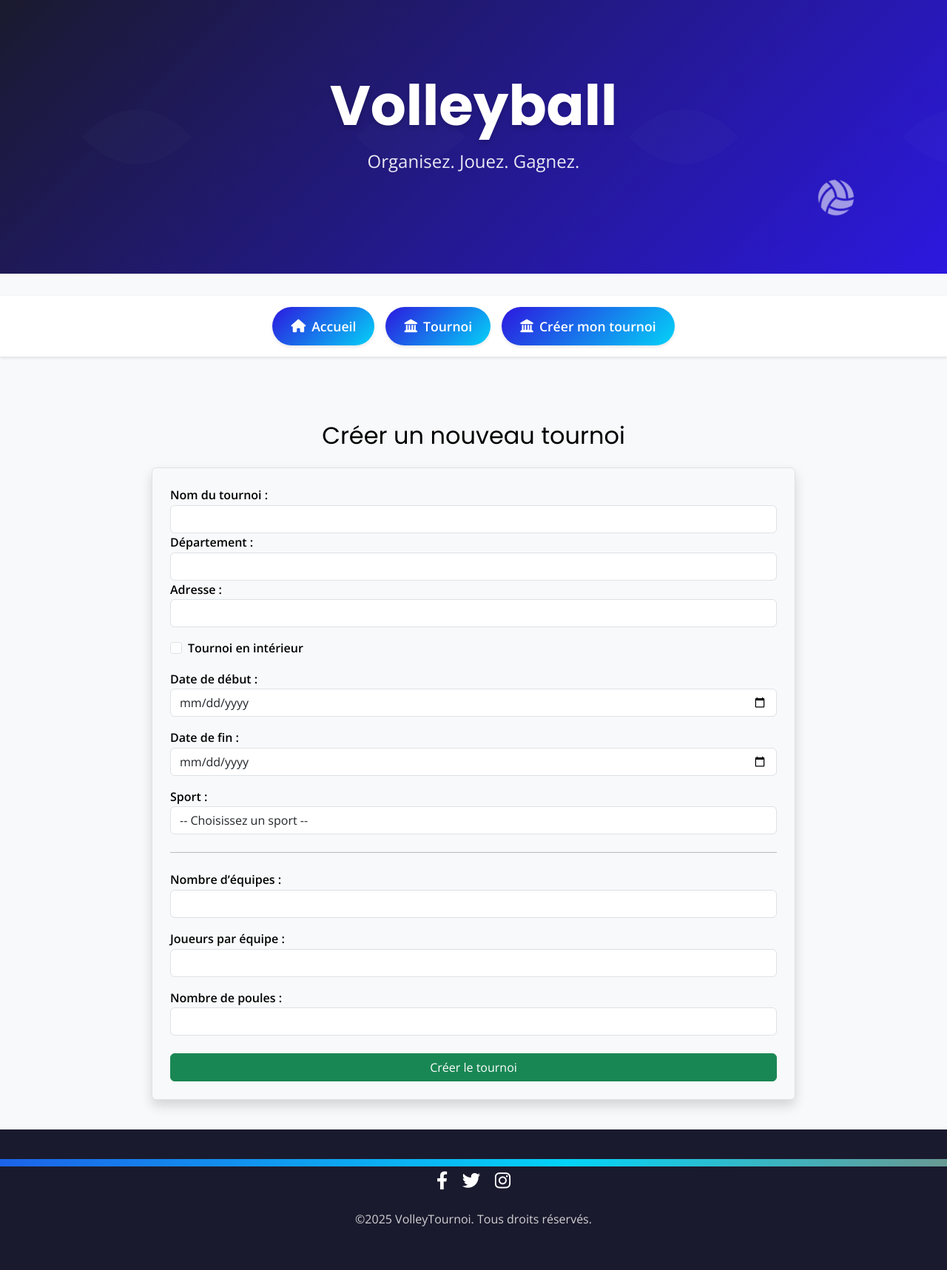
After one commit to LouisAyzac/TournamentMaker, a Django app: page /TournamentMaker/creer_tournoi/ in a window 1280 px wide. The commit adds this page. Shown: the whole page at 74% size. Run offline with Django 5.2, Linux system fonts and the light colour scheme; parts of the project's set-up code (start-up, migrations or seed data) failed here and were passed over.

Commit message:
recupere dev

```diff
--- a/TournoiApp/TournamentMaker/admin.py
+++ b/TournoiApp/TournamentMaker/admin.py
@@ -9,6 +9,7 @@ from .models import Tournament, Team, Player, Match, Ranking, Pool, UserProfile
 from django.contrib.auth.models import User
 from django.contrib.auth.admin import UserAdmin as BaseUserAdmin
 from django.contrib.admin import SimpleListFilter
+
 
 
 class PoolTournamentFilter(SimpleListFilter):
@@ -225,6 +226,8 @@ class MatchAdmin(admin.ModelAdmin):
     )
 
     list_filter = (PoolFilter, PhaseFilter, TournamentFilter)  # ajoute TournamentFilter ici
+
+
 
 
 
--- a/TournoiApp/TournamentMaker/templates/base_generic.html
+++ b/TournoiApp/TournamentMaker/templates/base_generic.html
@@ -51,10 +51,11 @@
             <i class="fas fa-landmark"></i> Tournoi
         </a>
 
+         <a href="{% url 'create_tournament' %}" class="nav-button">
+            <i class="fas fa-landmark"></i> Créer mon tournoi
+        </a>
+
         {% if request.session.selected_tournament_id %}
-            <a href="{% url 'players' %}" class="nav-button">
-                <i class="fas fa-users"></i> Joueurs
-            </a>
             <a href="{% url 'teams' %}" class="nav-button">
                 <i class="fas fa-tshirt"></i> Équipes
             </a>
--- /dev/null
+++ b/TournoiApp/TournamentMaker/templates/create_tournament.html
@@ -0,0 +1,75 @@
+{% extends 'base_generic.html' %}
+
+{% block title %}
+  <title>Créer un tournoi</title>
+{% endblock %}
+
+{% block content %}
+<div class="container mt-5" style="color: black;">
+  <h2 class="text-center mb-4">Créer un nouveau tournoi</h2>
+
+  <form method="POST" class="w-75 mx-auto p-4 border rounded bg-light shadow" style="color: black;">
+    {% csrf_token %}
+
+    <div class="form-group">
+      <label for="name"><strong>Nom du tournoi :</strong></label>
+      <input type="text" class="form-control" name="name" required>
+    </div>
+
+    <div class="form-group">
+      <label for="department"><strong>Département :</strong></label>
+      <input type="text" class="form-control" name="department" required>
+    </div>
+
+    <div class="form-group">
+      <label for="address"><strong>Adresse :</strong></label>
+      <input type="text" class="form-control" name="address">
+    </div>
+
+    <div class="form-group form-check mt-3">
+      <input type="checkbox" class="form-check-input" name="is_indoor" id="indoorCheck">
+      <label class="form-check-label" for="indoorCheck"><strong>Tournoi en intérieur</strong></label>
+    </div>
+
+    <div class="form-group mt-3">
+      <label for="start_date"><strong>Date de début :</strong></label>
+      <input type="date" class="form-control" name="start_date" required>
+    </div>
+
+    <div class="form-group mt-3">
+      <label for="end_date"><strong>Date de fin :</strong></label>
+      <input type="date" class="form-control" name="end_date" required>
+    </div>
+
+    <div class="form-group mt-3">
+      <label for="sport"><strong>Sport :</strong></label>
+      <select class="form-control" name="sport" required>
+        <option value="">-- Choisissez un sport --</option>
+        <option value="football">Football</option>
+        <option value="volleyball">Volleyball</option>
+        <option value="basketball">Basketball</option>
+        <option value="rugby">Rugby</option>
+      </select>
+    </div>
+
+    <hr class="my-4">
+
+    <div class="form-group">
+      <label for="nb_teams"><strong>Nombre d’équipes :</strong></label>
+      <input type="number" class="form-control" name="nb_teams" min="1" required>
+    </div>
+
+    <div class="form-group mt-3">
+      <label for="players_per_team"><strong>Joueurs par équipe :</strong></label>
+      <input type="number" class="form-control" name="players_per_team" min="1" required>
+    </div>
+
+    <div class="form-group mt-3">
+      <label for="nb_pools"><strong>Nombre de poules :</strong></label>
+      <input type="number" class="form-control" name="nb_pools" min="1" required>
+    </div>
+
+    <button type="submit" class="btn btn-success mt-4 w-100">Créer le tournoi</button>
+  </form>
+</div>
+{% endblock %}
--- a/TournoiApp/TournamentMaker/templates/select_tournament.html
+++ b/TournoiApp/TournamentMaker/templates/select_tournament.html
@@ -22,5 +22,6 @@
 
       <button type="submit" class="btn btn-primary mt-3">Valider</button>
     </form>
-  </div>
+
+
 {% endblock %}
--- a/TournoiApp/TournamentMaker/urls.py
+++ b/TournoiApp/TournamentMaker/urls.py
@@ -40,7 +40,7 @@ urlpatterns = [
 
     path('matchs/', views.matchs, name='matchs'),
 
-
+    path('creer_tournoi/', views.create_tournament, name='create_tournament'),
 
 
 
--- a/TournoiApp/TournamentMaker/views.py
+++ b/TournoiApp/TournamentMaker/views.py
@@ -57,7 +57,6 @@ def player_detail(request, pk):
     return render(request, 'players_detail.html', {'player': player})
 
 
-
 from TournamentMaker.models import Team, Ranking
 
 from TournamentMaker.models import Team, Ranking
@@ -113,7 +112,6 @@ def team_detail(request, pk):
             elif match.phase == 'pool':
                 points[winner.id] += 3
                 pool_wins[winner.id] += 1
-
 
     sorted_teams = sorted(teams, key=lambda t: points[t.id], reverse=True)
 
@@ -186,6 +184,9 @@ def matchs_en_cours(request):
 
     return render(request, 'matchs_en_cours.html', {'matchs': matchs})
 
+def matchs(request):
+    statut = request.GET.get('statut')
+    phase = request.GET.get('phase')
 
 def matchs(request):
     statut = request.GET.get('statut')
@@ -456,7 +457,6 @@ L'équipe du tournoi
 
     return render(request, 'signup.html')
 
-
 def signup_success(request):
     print("Page de succès atteinte.")
     return render(request, 'signup_success.html')
@@ -519,7 +519,6 @@ def classement_final_view(request):
     # Trier les équipes par points
     sorted_teams = sorted(teams, key=lambda t: points[t.id], reverse=True)
 
-
     final_ranking = []
     rank = 1
     for team in sorted_teams:
@@ -535,3 +534,50 @@ def classement_final_view(request):
     }
 
     return render(request, 'classement_final.html', context)
+
+from django.shortcuts import render, redirect
+from .models import Tournament
+from django.contrib import messages
+from django.utils.dateparse import parse_date
+
+def create_tournament(request):
+    if request.method == 'POST':
+        name = request.POST.get('name')
+        department = request.POST.get('department')
+        address = request.POST.get('address')
+        is_indoor = request.POST.get('is_indoor') == 'on'
+        start_date = parse_date(request.POST.get('start_date'))
+        end_date = parse_date(request.POST.get('end_date'))
+        sport = request.POST.get('sport')
+
+        # Nouveaux champs
+        nb_teams = request.POST.get('nb_teams')
+        players_per_team = request.POST.get('players_per_team')
+        nb_pools = request.POST.get('nb_pools')
+
+        # Validation basique
+        if not all([name, department, start_date, end_date, sport]):
+            messages.error(request, "Tous les champs requis ne sont pas remplis.")
+            return redirect('create_tournament')
+
+        # Création du tournoi
+        tournoi = Tournament.objects.create(
+            name=name,
+            department=department,
+            address=address,
+            is_indoor=is_indoor,
+            start_date=start_date,
+            end_date=end_date,
+            sport=sport
+        )
+
+        # Stocker les infos en session pour usage ultérieur si besoin
+        request.session['tournament_created_id'] = tournoi.id
+        request.session['nb_teams'] = nb_teams
+        request.session['players_per_team'] = players_per_team
+        request.session['nb_pools'] = nb_pools
+
+        messages.success(request, f"Tournament '{name}' créé avec succès.")
+        return redirect('select_tournament')
+
+    return render(request, 'create_tournament.html')
```
Also changed, not shown: TournoiApp/TournamentMaker/models.py (+20 -1 lines), TournoiApp/TournamentMaker/static/css/styles.css (+63 -21 lines), TournoiApp/TournamentMaker/templates/password_reset_confirm.html (added, +9 -0 lines), TournoiApp/TournamentMaker/templates/players_detail.html (+37 -10 lines), TournoiApp/TournamentMaker/templates/rankings.html (+0 -37 lines), TournoiApp/TournamentMaker/templates/teams_detail.html (+47 -32 lines), TournoiApp/TournamentMaker/templatetags/form_tags.py (added, +7 -0 lines), TournoiApp/TournamentMaker/migrations/0001_initial.py, TournoiApp/TournamentMaker/templatetags/__init__.py (added), TournoiApp/db.sqlite3.
